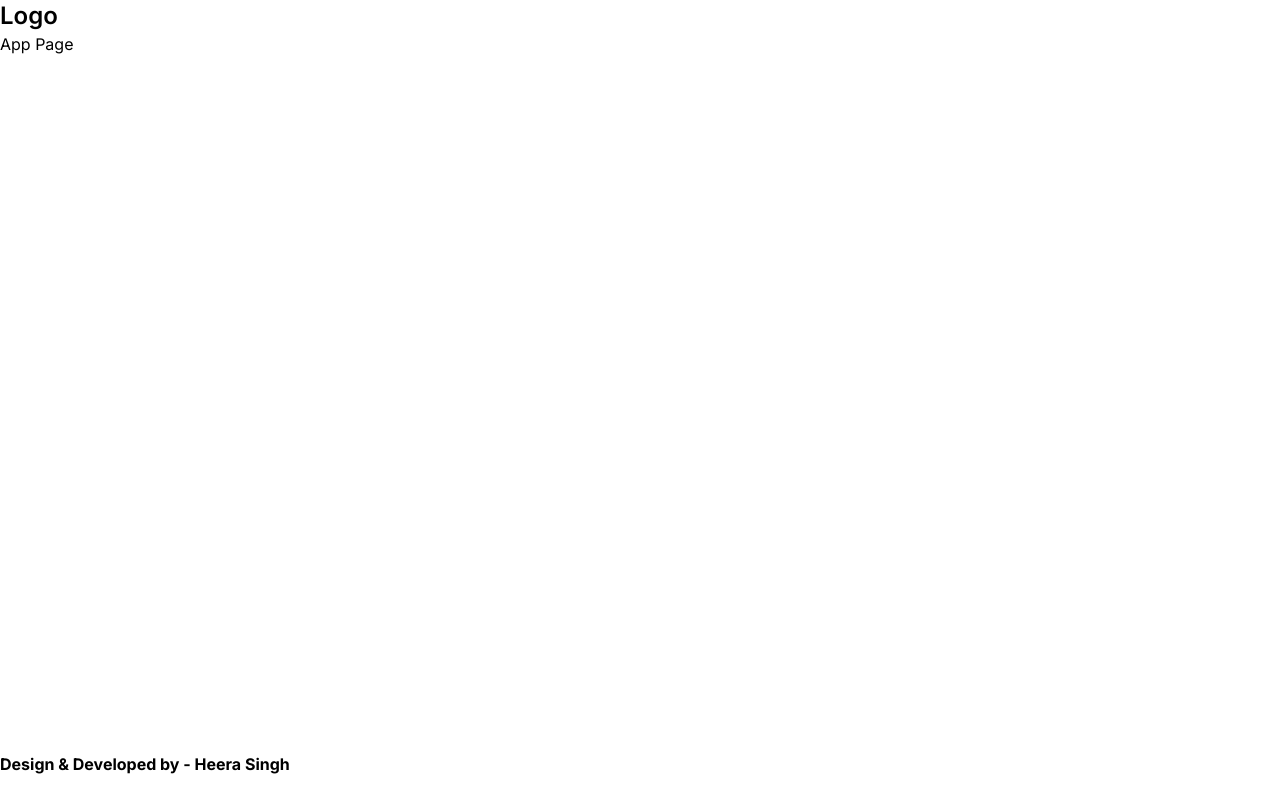
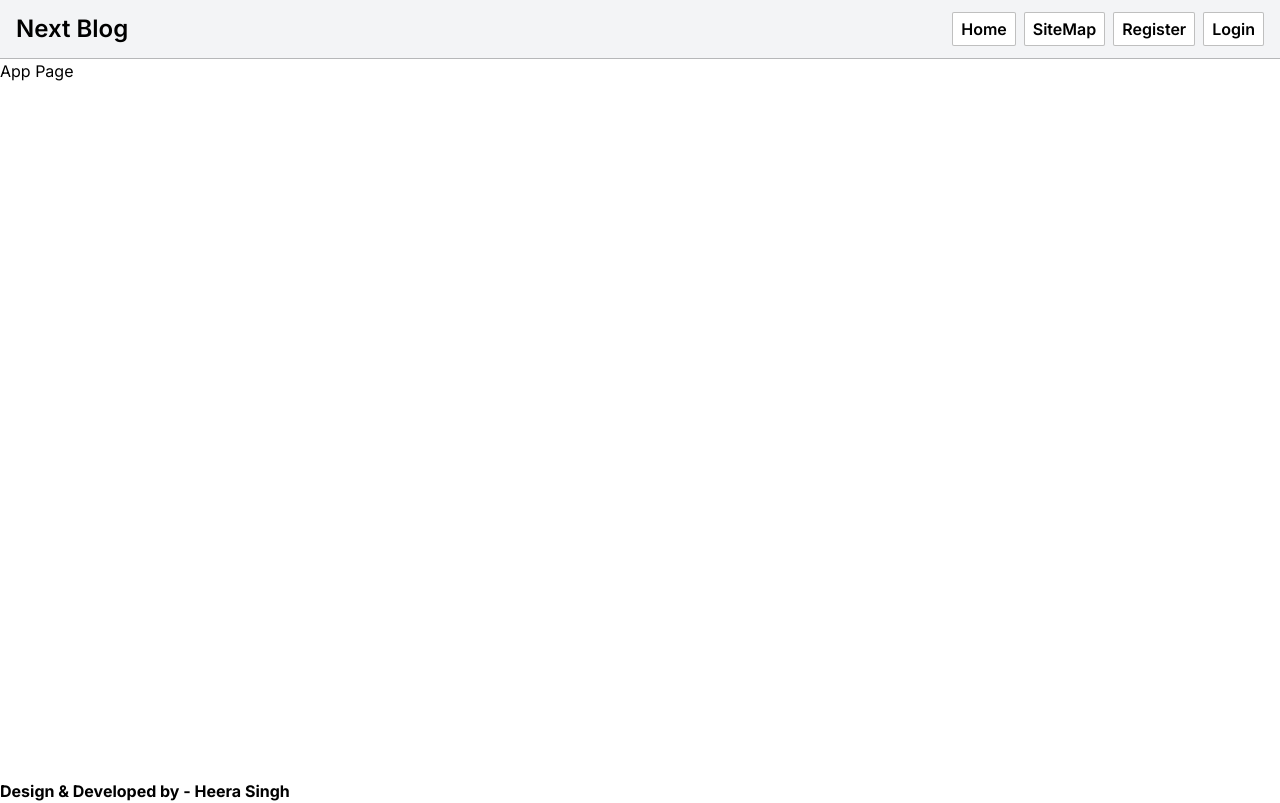
Before and after one commit to heera9331/next-blog, a Next.js app: page / in a window 1280 px wide. Built offline with nearby package versions, Linux system fonts and the light colour scheme.

Commit message:
header designed

```diff
--- a/components/Header/Header.tsx
+++ b/components/Header/Header.tsx
@@ -1,9 +1,45 @@
-import React from "react"
+"use client"
+import { IoClose } from "react-icons/io5";
+import React, { useState } from "react"
+import { IoMenu } from "react-icons/io5";
+const Header: React.FC = () => {
+    const [click, setClick] = useState(false);
 
-const Header: React.FC = () => {
     return (
-        <header className="">
-            <h1 className="font-semibold text-2xl">Logo</h1>
+        <header className="bg-gray-100 border-b border-black border-opacity-25 flex justify-between px-4 items-center py-3">
+            <h1 className="font-semibold text-2xl">Next Blog</h1>
+            <nav className="flex items-center gap-2">
+                <ul className={`md:flex md:items-center gap-2 ${click ? "" : "hidden"}
+
+                ${click && "absolute top-14 right-0"}                `}>
+                    <li className="bg-white border border-black border-opacity-25 rounded-sm px-2 py-1">
+                        <a href="/" className="font-semibold">Home</a>
+                    </li>
+                    <li className="bg-white border border-black border-opacity-25 rounded-sm px-2 py-1">
+                        <a href="/sitemap" className="font-semibold">SiteMap</a>
+                    </li>
+                    <li className="bg-white border border-black border-opacity-25 rounded-sm px-2 py-1">
+                        <a href="/register" className="font-semibold">Register</a>
+                    </li >
+                    <li className="bg-white border border-black border-opacity-25 rounded-sm px-2 py-1">
+                        <a href="/login" className="font-semibold">Login</a>
+                    </li>
+                </ul>
+                {!click &&
+                    <IoMenu className="text-2xl md:hidden"
+                        onClick={() => {
+                            setClick(!click);
+                        }}
+                    />}
+
+                {click && <IoClose className="text-2xl md:hidden"
+                    onClick={() => {
+                        setClick(!click);
+                    }}
+                />}
+
+            </nav>
+
         </header>
     )
 }
```
